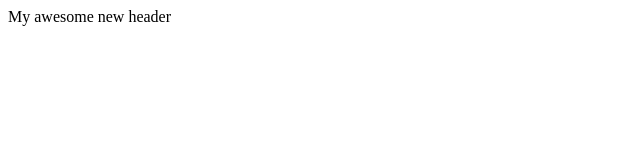
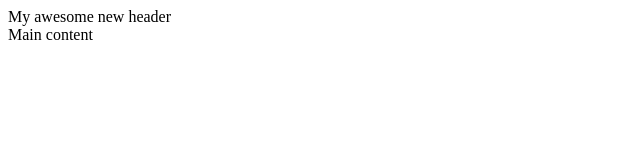
Before and after one commit to elovisa/gittest, a plain HTML site: page index.html in a window 1280 px wide. Shown: the full height of the page, 0-640 px from the left. Drawn offline with Linux system fonts and the light colour scheme.

Commit message:
done with main

```diff
--- a/index.html
+++ b/index.html
@@ -8,5 +8,6 @@
 </head>
 <body>
     <header>My awesome new header</header>
+    <main>Main content</main>
 </body>
 </html>
```
